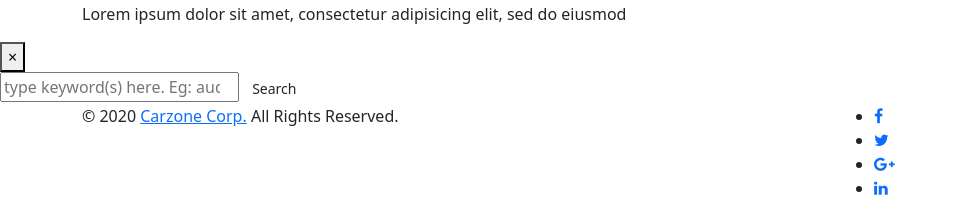
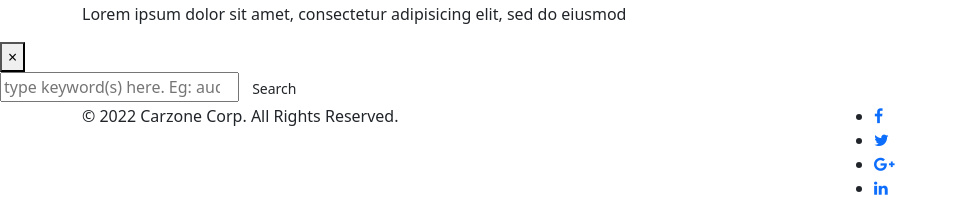
Before and after one commit to marioitti1/carzone, a Django app: page /about in a window 1280 px wide. Shown: the part 864-1080 px from the top of the page, without its empty margins (0-958 px from the left). Run offline with Django 4.2, Linux system fonts and the light colour scheme; data that the repository does not hold is empty; some libraries are stand-ins or nearby versions.

```diff
--- a/template/includes/footer.html
+++ b/template/includes/footer.html
@@ -5,7 +5,7 @@
         <div class="container">
             <div class="row">
                 <div class="col-lg-8">
-                    <p class="copy">© 2020 <a href="#">Carzone Corp.</a> All Rights Reserved.</p>
+                    <p class="copy">© {% now 'Y' %} Carzone Corp.</a> All Rights Reserved.</p>
                 </div>
                 <div class="col-lg-4">
                     <div class="social-list-2">
```
Also changed, not shown: 1 other file.
